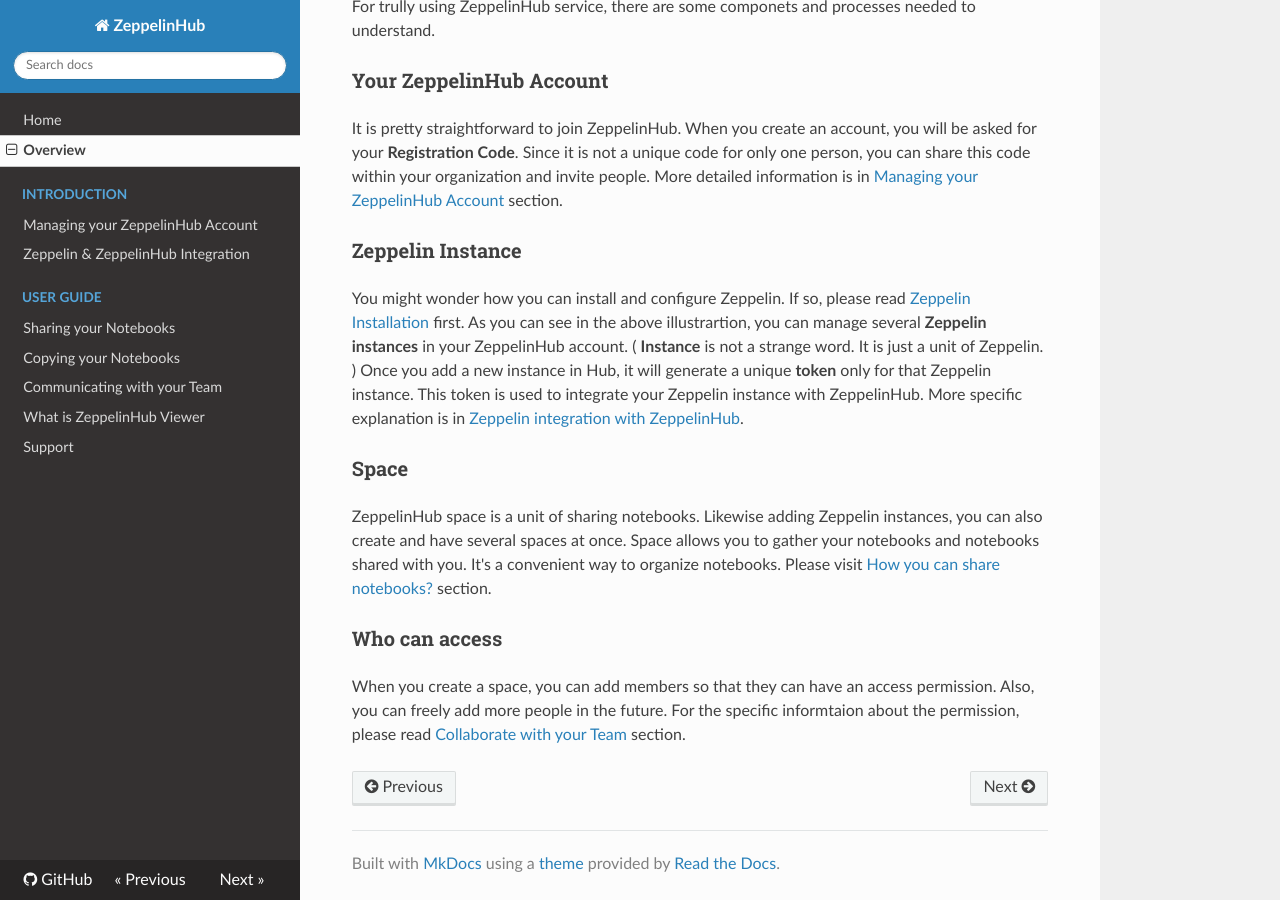
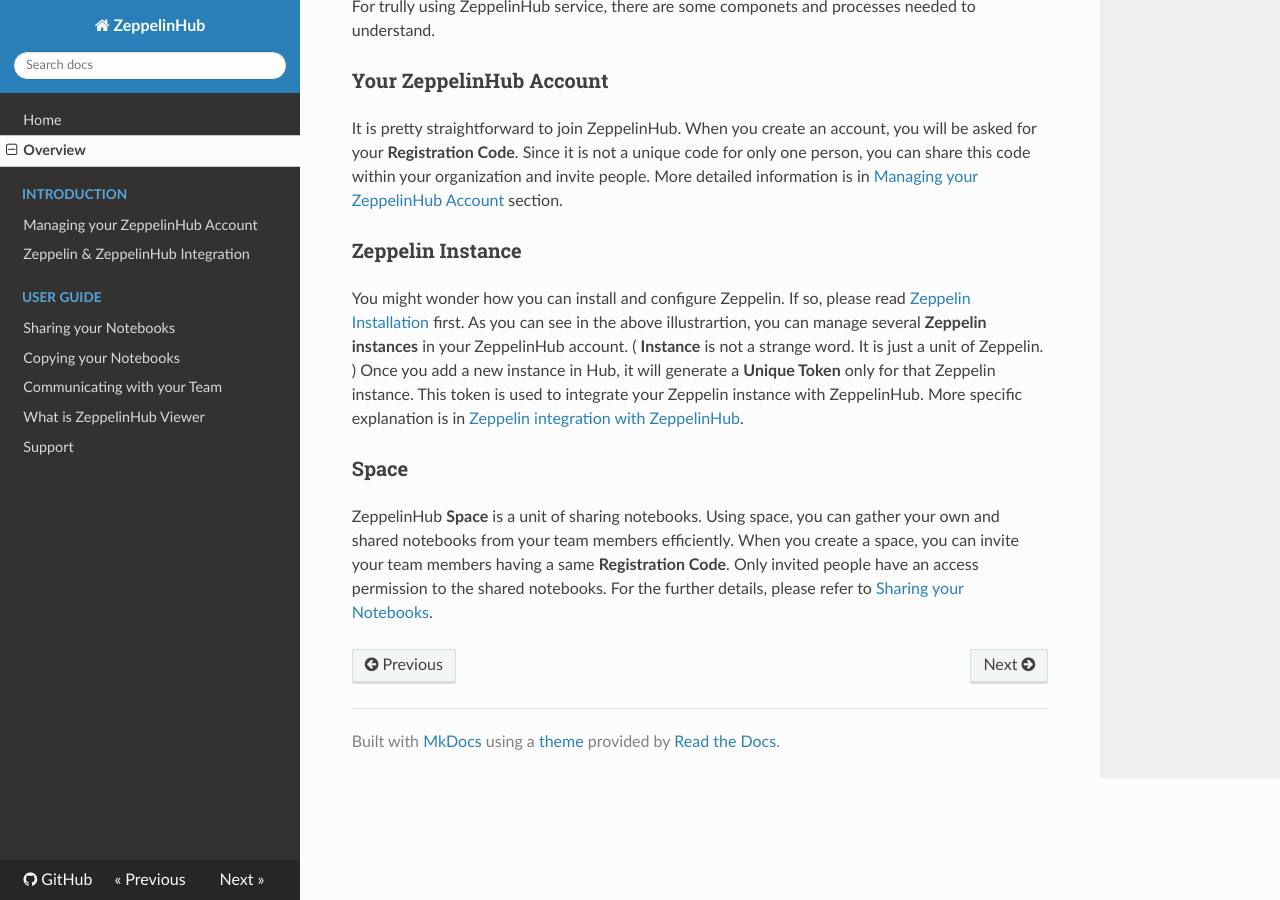
Before and after one commit to jacksu/zeppelinhub-documentation, an MkDocs documentation site: the page built from docs/overview.md, in a window 1280 px wide and 900 px high, scrolled down 1012 px. Built offline with MkDocs 1.6.1, drawn with Linux system fonts in a browser that asks for light colours; nearby versions of some CDN libraries; old or Windows-style settings are respelled for this version of MkDocs.

Commit message:
Change some sentences in overview.md

```diff
--- a/docs/overview.md
+++ b/docs/overview.md
@@ -13,10 +13,8 @@
 It is pretty straightforward to join ZeppelinHub. When you create an account, you will be asked for your **Registration Code**. Since it is not a unique code for only one person, you can share this code within your organization and invite people. More detailed information is in [Managing your ZeppelinHub Account](zeppelinhub_account.md) section.
 
 ### Zeppelin Instance <br/>
-You might wonder how you can install and configure Zeppelin. If so, please read [Zeppelin Installation](http://zeppelin.incubator.apache.org/docs/latest/install/install.html) first. As you can see in the above illustrartion, you can manage several **Zeppelin instances** in your ZeppelinHub account. ( **Instance** is not a strange word. It is just a unit of Zeppelin. ) Once you add a new instance in Hub, it will generate a unique **token** only for that Zeppelin instance. This token is used to integrate your Zeppelin instance with ZeppelinHub. More specific explanation is in [Zeppelin integration with ZeppelinHub](zeppelin_integration.md).
+You might wonder how you can install and configure Zeppelin. If so, please read [Zeppelin Installation](http://zeppelin.incubator.apache.org/docs/latest/install/install.html) first. As you can see in the above illustrartion, you can manage several **Zeppelin instances** in your ZeppelinHub account. ( **Instance** is not a strange word. It is just a unit of Zeppelin. ) Once you add a new instance in Hub, it will generate a **Unique Token** only for that Zeppelin instance. This token is used to integrate your Zeppelin instance with ZeppelinHub. More specific explanation is in [Zeppelin integration with ZeppelinHub](zeppelin_integration.md).
 
 ### Space <br/>
-ZeppelinHub space is a unit of sharing notebooks. Likewise adding Zeppelin instances, you can also create and have several spaces at once. Space allows you to gather your notebooks and notebooks shared with you. It's a convenient way to organize notebooks. Please visit [How you can share notebooks?](sharing_notebooks.md) section.
-
-### Who can access <br/>
-When you create a space, you can add members so that they can have an access permission. Also, you can freely add more people in the future. For the specific informtaion about the permission, please read [Collaborate with your Team](sharing_notebooks.md) section.
+ZeppelinHub **Space** is a unit of sharing notebooks. Using space, you can gather your own and shared notebooks from your team members efficiently. When you create a space, you can invite your team members having a same **Registration Code**. Only invited people have an access permission to the shared notebooks.
+For the further details, please refer to [Sharing your Notebooks](sharing_notebooks.md).
```
